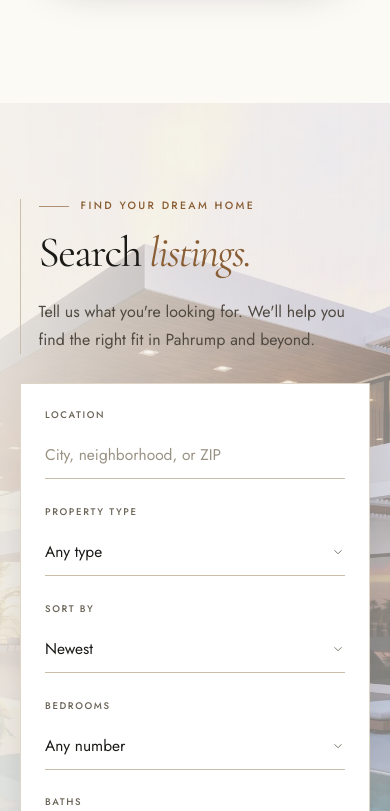
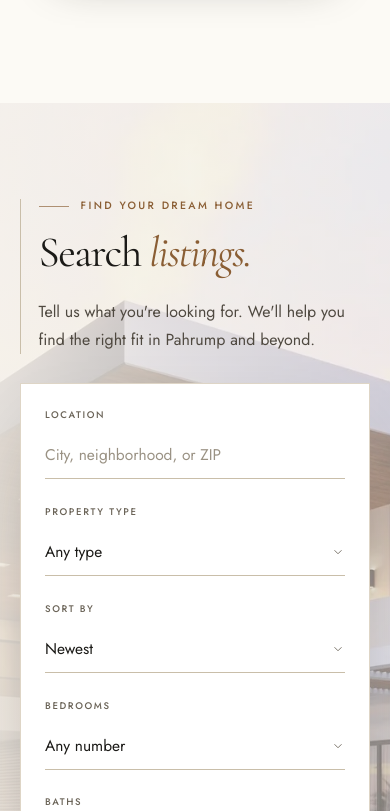
Before and after one commit to HusPhil/marci-metzger-revamp, a React (Vite) app: page / in a window 390 px wide. Shown: the part 3473-4284 px from the top of the page. Built offline with nearby package versions, Linux system fonts and the light colour scheme.

Commit message:
feat: add background-attachment property to main container styles

```diff
--- a/src/App.css
+++ b/src/App.css
@@ -2460,6 +2460,7 @@
     min-height: 100svh;
     padding-top: calc(var(--header-height) + 1.25rem);
     padding-bottom: calc(2rem + env(safe-area-inset-bottom));
+    background-attachment: scroll;
   }
 
   .sold__grid {
```
